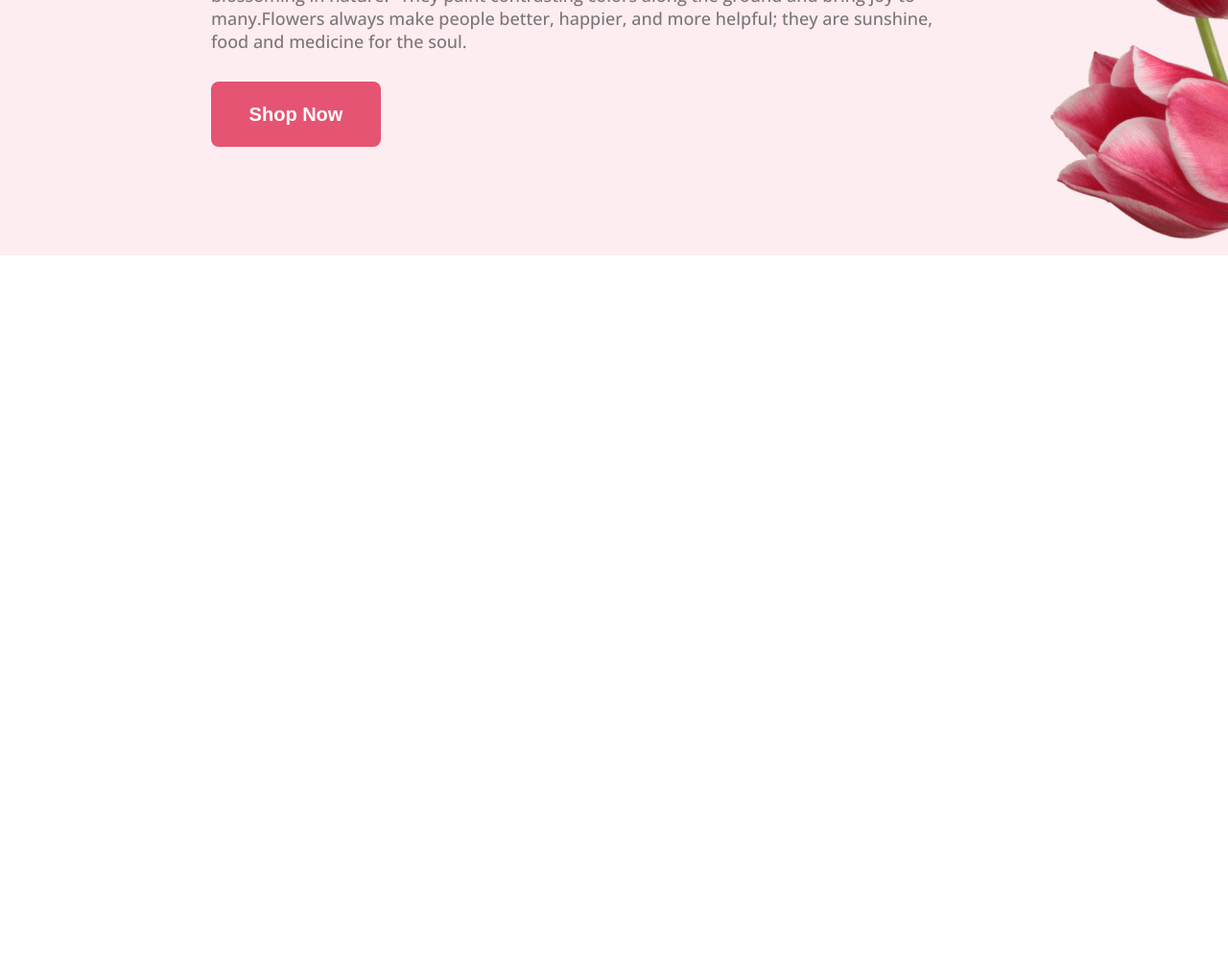
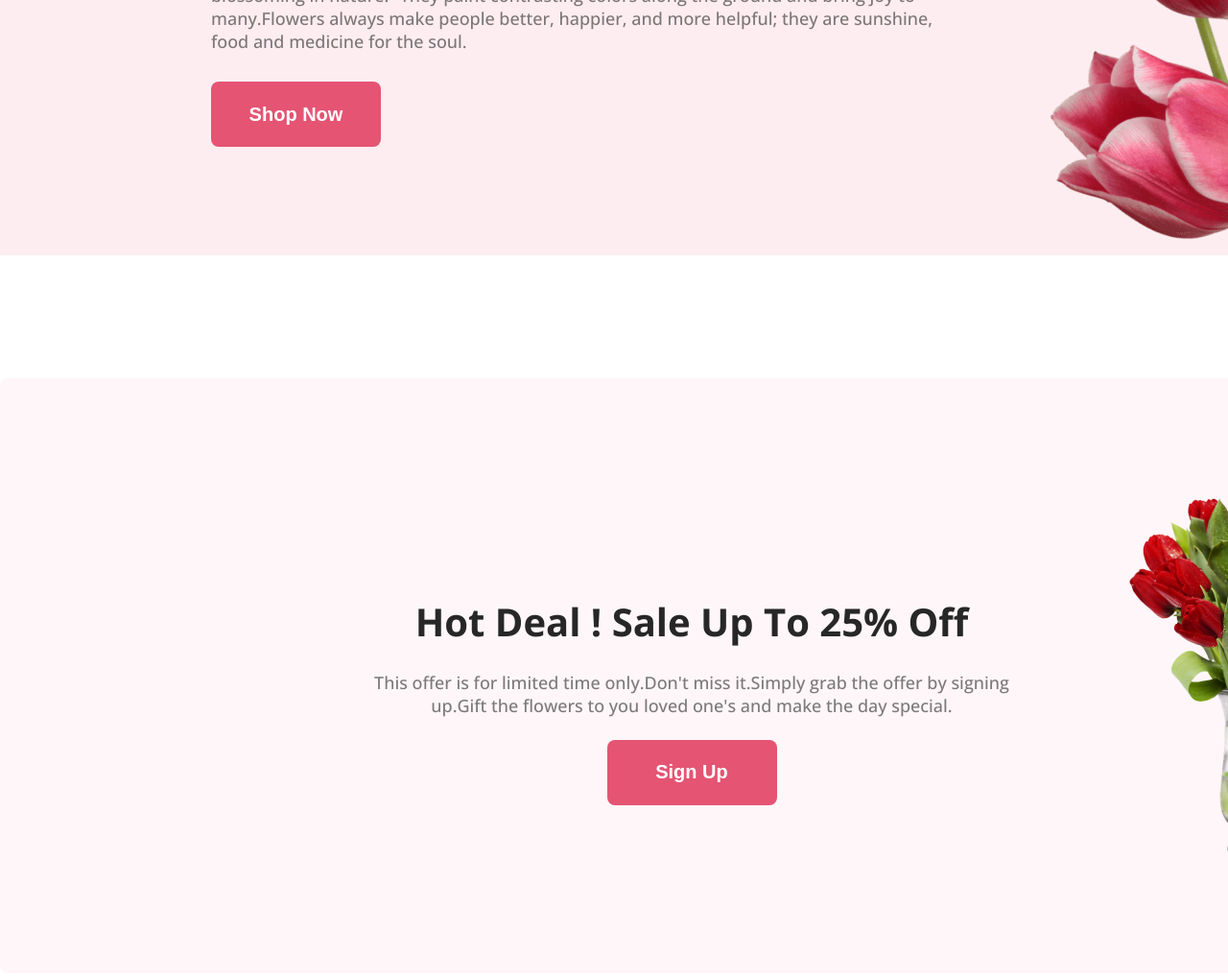
Before and after one commit to hiraBiswas/flower-shop-repo, a plain HTML site: page index.htm in a window 1280 px wide. Shown: the part 584-1603 px from the top of the page at 96% size. Before the commit the page ends 884 px from the top, so only its background shows below. Drawn offline with nearby package versions, Linux system fonts and the light colour scheme.

Commit message:
sale section added

```diff
--- a/Styles/flower.css
+++ b/Styles/flower.css
@@ -57,3 +57,46 @@ body {
     padding-top: 50px;
     padding-right: 220px;
 }
+
+/*main Section Style */
+/*sale Section */
+.sale-section {
+    margin-top: 128px;
+    display: flex;
+    width: 1920px;
+    height: 620px;
+    border-radius: 8px;
+    background-color: rgba(229, 84, 115, 0.05);
+    align-items: center;
+    gap: 90px;
+
+
+}
+
+.section-content{
+    width: 50%;
+    text-align: center;
+    padding:230px 10px 180px 380px;
+}
+
+.section-header{
+    color: #272727;
+font-size: 40px;
+font-weight: 800;
+
+}
+
+.section-description{
+    color: rgba(39, 39, 39, 0.60);
+text-align: center;
+font-size: 18px;
+font-weight: 400;
+padding-top: 24px;
+padding-bottom: 24px;
+}
+
+.section-img{
+
+    padding: 100px 430px 100px 10px;
+
+}
--- a/index.htm
+++ b/index.htm
@@ -7,25 +7,53 @@
         <link rel="stylesheet" href="./Styles/flower.css">
         <link rel="preconnect" href="https://fonts.googleapis.com">
         <link rel="preconnect" href="https://fonts.gstatic.com" crossorigin>
-<link href="https://fonts.googleapis.com/css2?family=Lato:wght@400;700;900&family=Open+Sans:ital,wght@0,300;0,500;0,700;1,300;1,500;1,600&display=swap" rel="stylesheet">
+        <link
+            href="https://fonts.googleapis.com/css2?family=Lato:wght@400;700;900&family=Open+Sans:ital,wght@0,300;0,500;0,700;1,300;1,500;1,600&display=swap"
+            rel="stylesheet">
     </head>
     <body>
         <!--Header Section-->
         <header>
             <div class="header">
                 <div class="header-content">
-       <h1 class="header-title">Let's make <br> beautiful flowers a <br> part of your life.</h2>
-       <p class="header-description">Flowers are a gift to this earth. As Gerard De Nerval once said, “Every flower is a soul blossoming in nature.” They paint contrasting colors along the ground and bring joy to many.Flowers always make people better, happier, and more helpful; they are sunshine, food and medicine for the soul. </p>
+                    <h1 class="header-title">Let's make <br> beautiful flowers a
+                        <br> part of your life.</h2>
+                    <p class="header-description">Flowers are a gift to this
+                        earth. As Gerard De Nerval once said, “Every flower is a
+                        soul blossoming in nature.” They paint contrasting
+                        colors along the ground and bring joy to many.Flowers
+                        always make people better, happier, and more helpful;
+                        they are sunshine, food and medicine for the soul. </p>
                     <button class="btn-primary">Shop Now</button>
                 </div>
 
-
-            <img class="header-img" src="./Images/pngwing 10.png" alt="">
-
+                <img class="header-img" src="./Images/pngwing 10.png" alt>
 
             </div>
         </header>
-    <main></main>
+
+        <!--Main Section-->
+        <main>
+            <section>
+                <div class="sale-section">
+                    <div class="section-content">
+                        <div class="section-header">Hot Deal ! Sale Up To 25%
+                            Off</div>
+                        <p class="section-description">This offer is for limited
+                            time only.Don't miss it.Simply grab the offer by
+                            signing up.Gift the flowers to you loved one's and
+                            make the day special.</p>
+                        <button class="btn-primary">Sign Up</button>
+                    </div>
+
+                    <div class="section-img">
+                        <img src="Images/pngwing 8.png" alt>
+                    </div>
+                </div>
+
+            </section>
+
+        </main>
         <footer></footer>
 
     </body>
```
Lines whose indentation alone changed are shown as unchanged.
